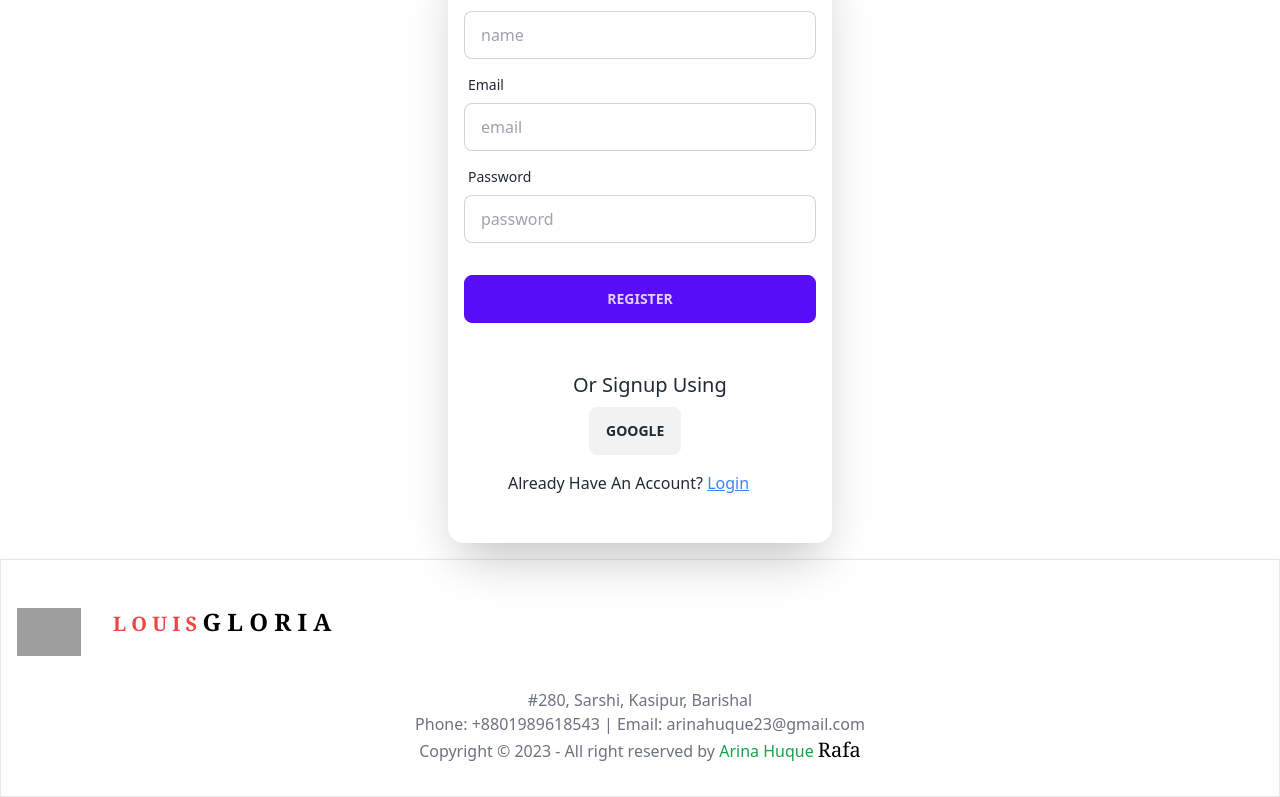
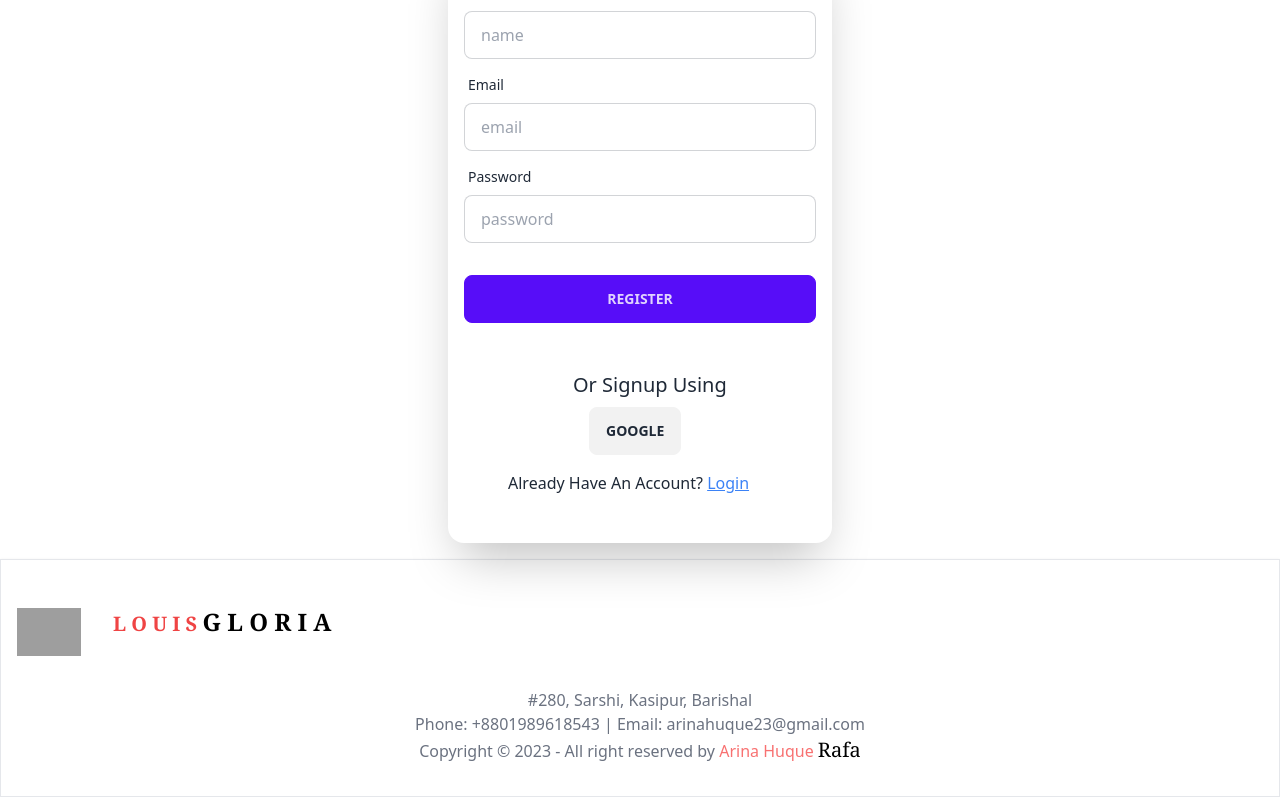
Before and after one commit to arinahuque23/all-brands-clienst-sides, a React (Vite) app: page /register in a window 1280 px wide. Shown: the part 239-1036 px from the top of the page. Built offline with nearby package versions, Linux system fonts and the light colour scheme; no server answers; grey boxes are pictures that could not be loaded.

Commit message:
set layouts and other sate managements

```diff
--- a/src/AllComponents/BrandsBody.jsx
+++ b/src/AllComponents/BrandsBody.jsx
@@ -2,10 +2,7 @@
 import { Link, useNavigate } from "react-router-dom";
 
 const BrandsBody = ({ brands }) => {
-
-    const Navigate = useNavigate()
-
-
+ const Navigate = useNavigate()
   const { _id, name, photoURL } = brands;
 
   const handleAdsBrand = ()=>{
--- a/src/AllComponents/Footer.jsx
+++ b/src/AllComponents/Footer.jsx
@@ -52,7 +52,7 @@ const Footer = () => {
           <div className="container mx-auto text-center mt-4">
             <p className="text-gray-500">#280, Sarshi, Kasipur, Barishal</p>
             <p className="text-gray-500">Phone: +8801989618543 | Email: arinahuque23@gmail.com</p>
-            <p className="text-gray-500">Copyright © 2023 - All right reserved by <a href="https://facebook.com/rcmehedi15" className='text-green-600 '>Arina Huque <span className="text-xl text-black font-serif"> Rafa </span></a></p>
+            <p className="text-gray-500">Copyright © 2023 - All right reserved by <a href="https://facebook.com/rcmehedi15" className='text-red-400 '>Arina Huque <span className="text-xl text-black font-serif"> Rafa </span></a></p>
           </div>
         </footer>
 
--- a/src/MyCreatedRoutes/Layout.jsx
+++ b/src/MyCreatedRoutes/Layout.jsx
@@ -9,8 +9,6 @@ const Layout = () => {
     return (
         <div>
             <Navbar></Navbar>
-
-
             <Outlet></Outlet>
             <Footer></Footer>
         </div>
```
